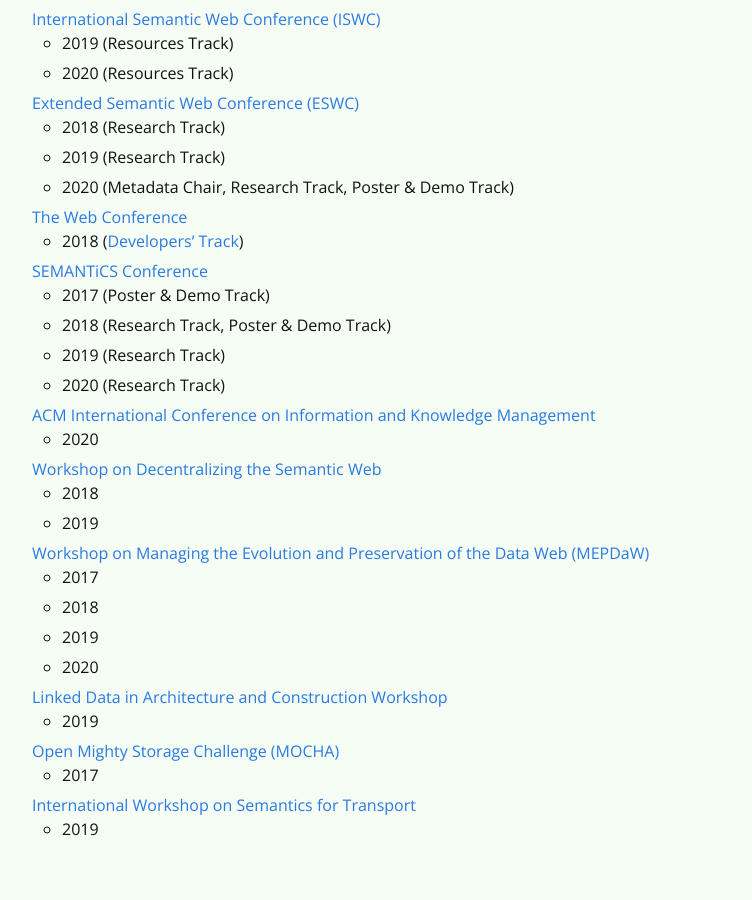
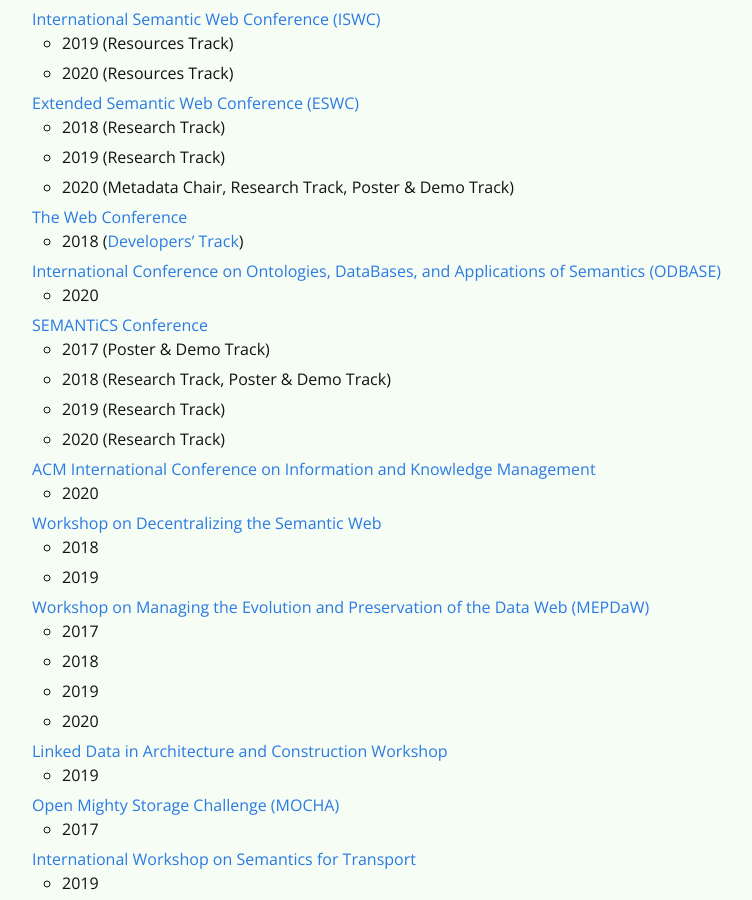
Before and after one commit to rubensworks/rubensworks.net, a Jekyll site: the page built from cv.md, in a window 1280 px wide and 900 px high, scrolled down 4105 px. Shown: the whole window, without its empty margins (268-1020 px from the left). Built offline with Jekyll 4.4.1, drawn with Linux system fonts in a browser that asks for light colours; some web fonts are replaced.

Commit message:
Add ODBASE to CV

```diff
--- a/cv.md
+++ b/cv.md
@@ -241,6 +241,8 @@
     * 2020 (Metadata Chair, Research Track, Poster & Demo Track)
 * [The Web Conference](https://www.iw3c2.org/)
     * 2018 ([Developers' Track](https://www2018.thewebconf.org/program/developers-track/))
+* [International Conference on Ontologies, DataBases, and Applications of Semantics (ODBASE)](http://www.otmconferences.org/index.php/conferences/odbase-2020)
+    * 2020
 * [SEMANTiCS Conference](https://semantics.cc/)
     * 2017 (Poster & Demo Track)
     * 2018 (Research Track, Poster & Demo Track)
```
